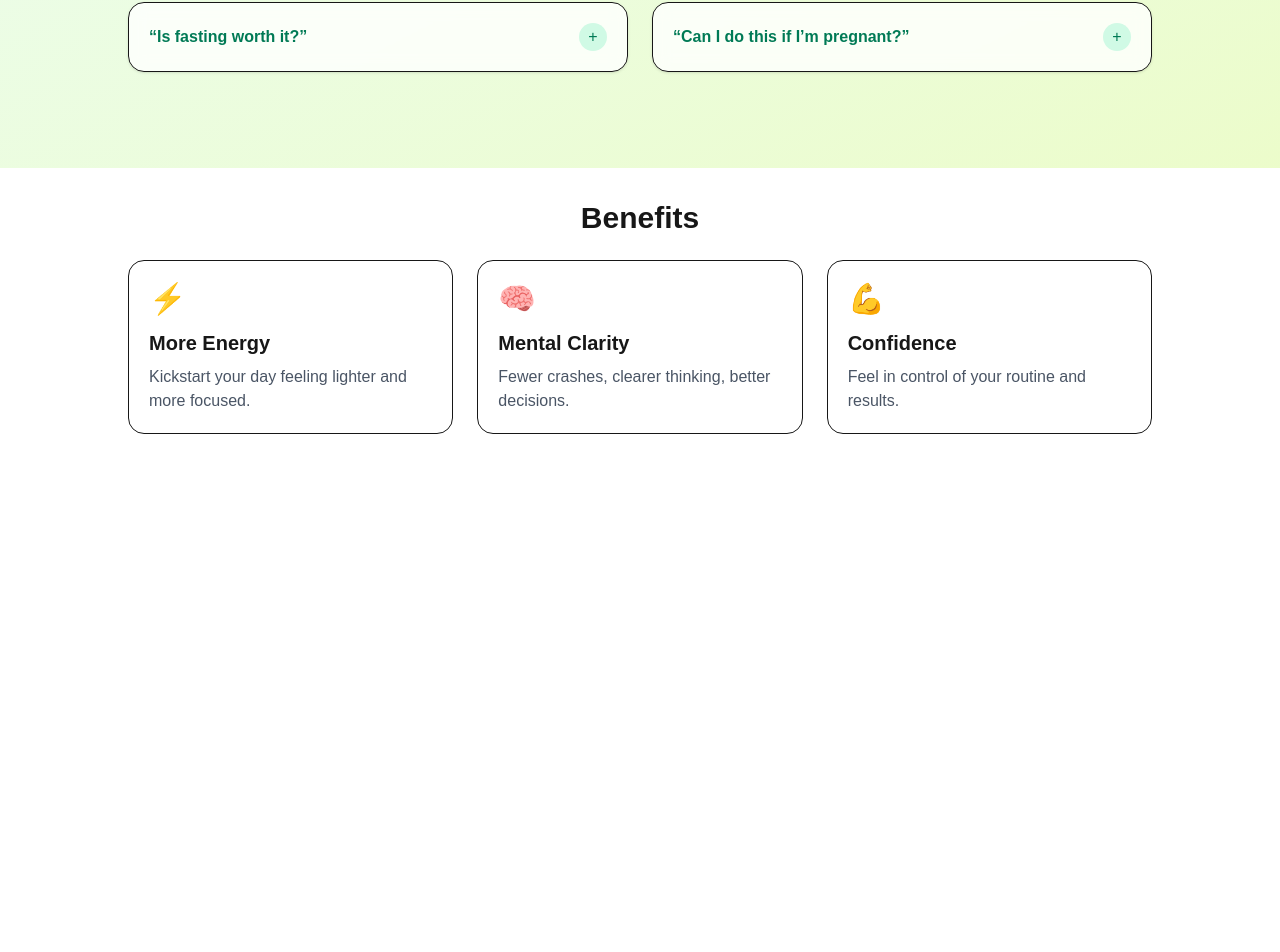
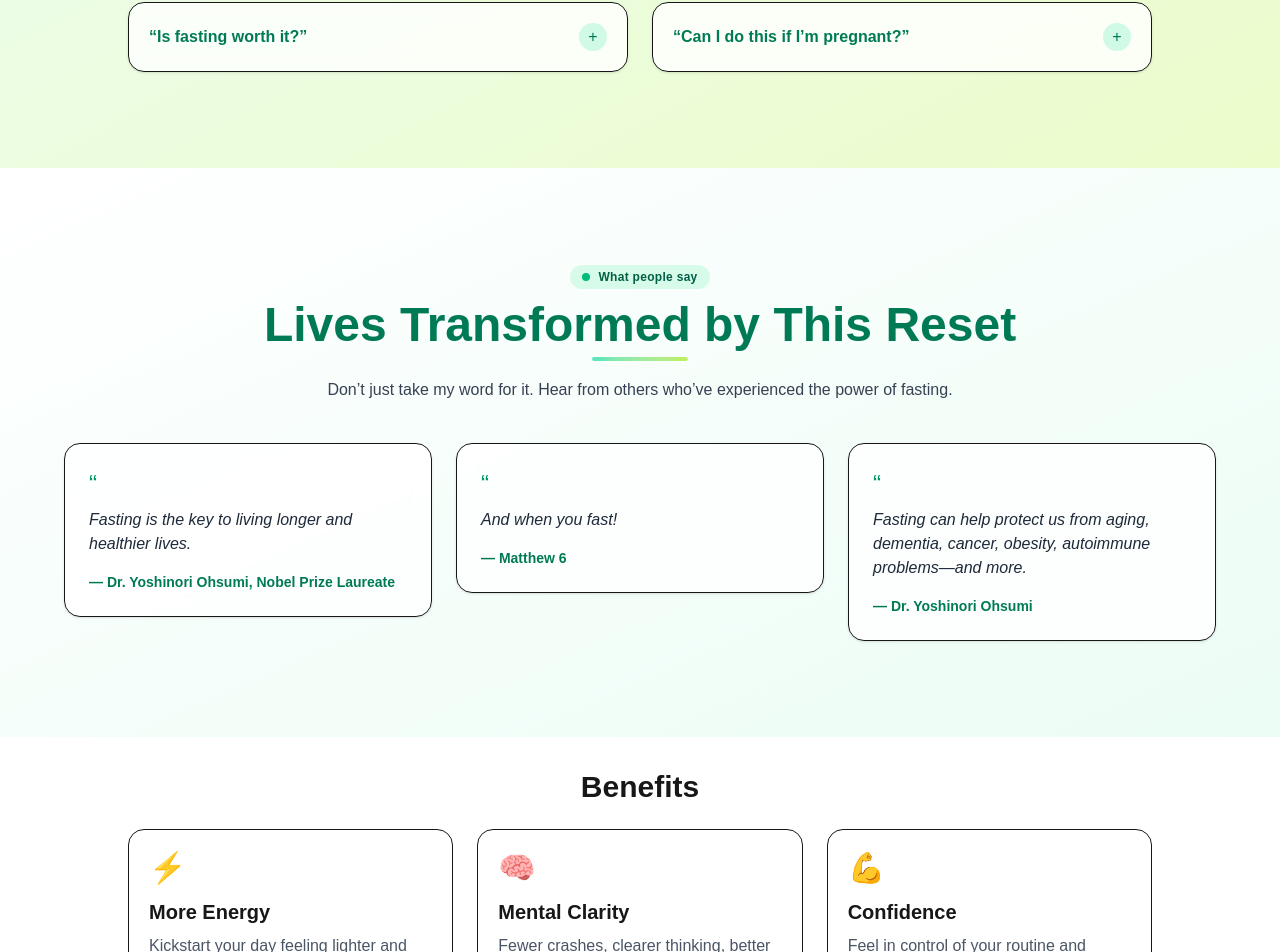
Before and after one commit to taylor-franco-91/mbr-next, a Next.js app: page / in a window 1280 px wide. Shown: the part 5468-6420 px from the top of the page. Before the commit the page ends 5934 px from the top, so only its background shows below. Built offline with nearby package versions, Linux system fonts and the light colour scheme.

Commit message:
style(testimonials): 3-card premium layout with hover lift + gradient frame

```diff
--- a/app/page.js
+++ b/app/page.js
@@ -409,6 +409,71 @@ export default function HomePage() {
         </div>
       </section>
 
+      <section id="testimonials" className="py-24 px-6 bg-gradient-to-br from-white to-emerald-50 text-center">
+        <div className="max-w-6xl mx-auto">
+          {/* header */}
+          <div className="text-center">
+            <div className="inline-flex items-center gap-2 rounded-full bg-emerald-100/80 text-emerald-800 px-3 py-1 text-xs font-semibold tracking-wide">
+              <span className="h-2 w-2 rounded-full bg-emerald-500" />
+              What people say
+            </div>
+            <h2 className="mt-3 text-4xl md:text-5xl font-extrabold text-emerald-700">
+              Lives Transformed by This Reset
+            </h2>
+            <div className="mx-auto mt-2 h-1 w-24 rounded-full bg-gradient-to-r from-emerald-400/60 to-lime-400/60" />
+            <p className="mt-4 text-gray-700 leading-relaxed max-w-3xl mx-auto">
+              Don’t just take my word for it. Hear from others who’ve experienced the power of fasting.
+            </p>
+          </div>
+
+          {/* cards */}
+          <div className="mt-10 grid grid-cols-1 md:grid-cols-3 gap-6 text-left">
+            {/* card 1 */}
+            <figure className="group relative">
+              {/* subtle gradient frame on hover */}
+              <div aria-hidden className="absolute -inset-[2px] rounded-2xl bg-gradient-to-br from-emerald-400/25 via-lime-400/25 to-emerald-400/25 opacity-0 group-hover:opacity-100 blur transition" />
+              <div className="relative rounded-2xl border bg-white/80 backdrop-blur p-6 shadow-sm transition-transform duration-200 group-hover:-translate-y-0.5 group-hover:shadow-lg">
+                <div className="text-emerald-600 text-2xl">“</div>
+                <blockquote className="mt-2 text-gray-800 italic">
+                  Fasting is the key to living longer and healthier lives.
+                </blockquote>
+                <figcaption className="mt-4 text-sm font-semibold text-emerald-700">
+                  — Dr. Yoshinori Ohsumi, Nobel Prize Laureate
+                </figcaption>
+              </div>
+            </figure>
+
+            {/* card 2 */}
+            <figure className="group relative">
+              <div aria-hidden className="absolute -inset-[2px] rounded-2xl bg-gradient-to-br from-emerald-400/25 via-lime-400/25 to-emerald-400/25 opacity-0 group-hover:opacity-100 blur transition" />
+              <div className="relative rounded-2xl border bg-white/80 backdrop-blur p-6 shadow-sm transition-transform duration-200 group-hover:-translate-y-0.5 group-hover:shadow-lg">
+                <div className="text-emerald-600 text-2xl">“</div>
+                <blockquote className="mt-2 text-gray-800 italic">
+                  And when you fast!
+                </blockquote>
+                <figcaption className="mt-4 text-sm font-semibold text-emerald-700">
+                  — Matthew 6
+                </figcaption>
+              </div>
+            </figure>
+
+            {/* card 3 */}
+            <figure className="group relative">
+              <div aria-hidden className="absolute -inset-[2px] rounded-2xl bg-gradient-to-br from-emerald-400/25 via-lime-400/25 to-emerald-400/25 opacity-0 group-hover:opacity-100 blur transition" />
+              <div className="relative rounded-2xl border bg-white/80 backdrop-blur p-6 shadow-sm transition-transform duration-200 group-hover:-translate-y-0.5 group-hover:shadow-lg">
+                <div className="text-emerald-600 text-2xl">“</div>
+                <blockquote className="mt-2 text-gray-800 italic">
+                  Fasting can help protect us from aging, dementia, cancer, obesity, autoimmune problems—and more.
+                </blockquote>
+                <figcaption className="mt-4 text-sm font-semibold text-emerald-700">
+                  — Dr. Yoshinori Ohsumi
+                </figcaption>
+              </div>
+            </figure>
+          </div>
+        </div>
+      </section>
+
       <section className="p-8 bg-white">
         <div className="max-w-5xl mx-auto">
           <h2 className="text-2xl md:text-3xl font-bold text-center">Benefits</h2>
```
